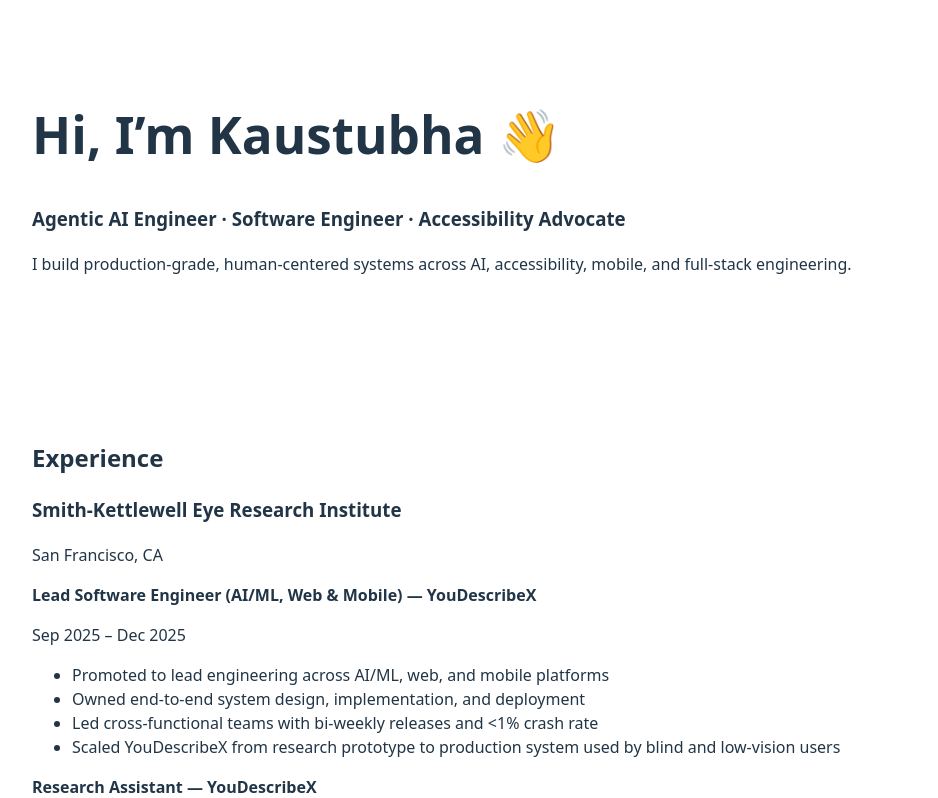
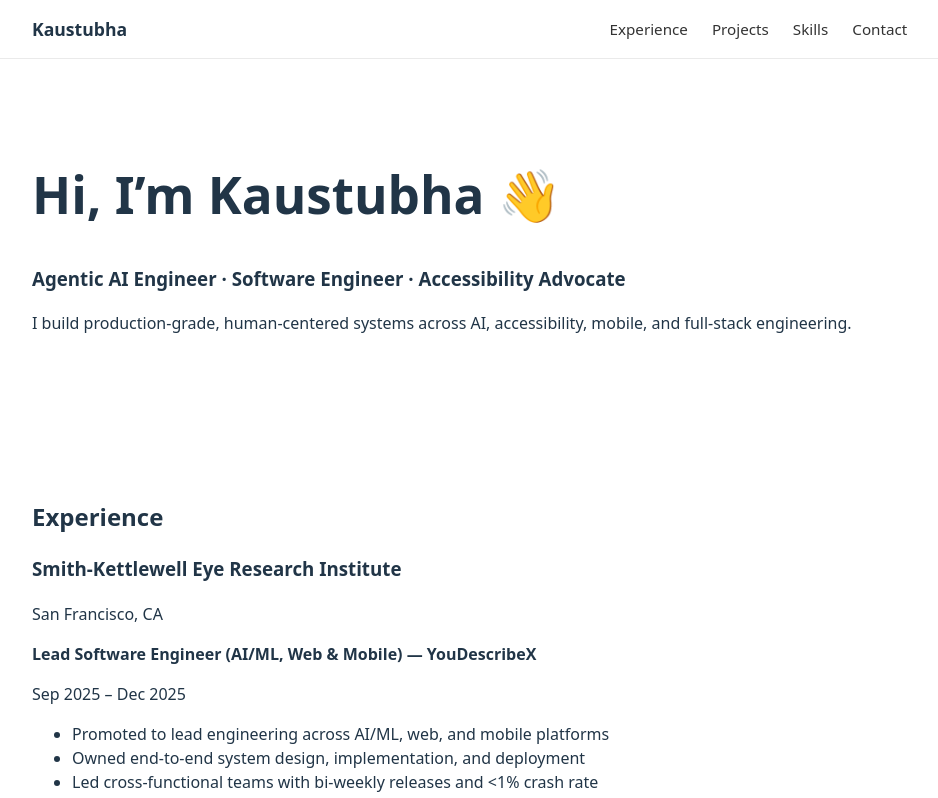
Before and after one commit to Kaustubha-09/Kaustubha-09.github.io, a React (Vite) app: page / in a window 1280 px wide. Shown: the top 798 px of the page, without its empty margins (0-938 px from the left). Built offline with nearby package versions, Linux system fonts and the light colour scheme.

Commit message:
Add simple sticky navbar with section anchors

```diff
--- a/src/App.jsx
+++ b/src/App.jsx
@@ -1,13 +1,19 @@
+import Navbar from "./components/Navbar";
 import Hero from "./components/Hero";
 import Experience from "./components/Experience";
 import Projects from "./components/Projects";
+import Skills from "./components/Skills";
+import Contact from "./components/Contact";
 
 function App() {
   return (
     <>
+      <Navbar />
       <Hero />
       <Experience />
       <Projects />
+      <Skills />
+      <Contact />
     </>
   );
 }
--- /dev/null
+++ b/src/components/Contact.jsx
@@ -0,0 +1,22 @@
+export default function Contact() {
+  return (
+    <section
+      id="contact"
+      style={{ padding: "4rem 2rem", maxWidth: "900px", margin: "0 auto" }}
+    >
+      <h2>Contact</h2>
+      <p>
+        Email:{" "}
+        <a href="mailto:kaustubha.ev@gmail.com">
+          kaustubha.ev@gmail.com
+        </a>
+      </p>
+      <p>
+        LinkedIn:{" "}
+        <a href="https://linkedin.com/in/kaustubha-ve" target="_blank">
+          linkedin.com/in/kaustubha-ve
+        </a>
+      </p>
+    </section>
+  );
+}
--- a/src/components/Navbar.jsx
+++ b/src/components/Navbar.jsx
@@ -1,49 +1,50 @@
 export default function Navbar() {
   return (
-    <nav
-      style={{
-        position: "sticky",
-        top: 0,
-        backgroundColor: "#ffffff",
-        borderBottom: "1px solid #eaeaea",
-        zIndex: 1000,
-      }}
-    >
-      <div
-        style={{
-          maxWidth: "1000px",
-          margin: "0 auto",
-          padding: "1rem 2rem",
-          display: "flex",
-          justifyContent: "space-between",
-          alignItems: "center",
-        }}
-      >
-        {/* Left: Name / Brand */}
-        <span style={{ fontWeight: 600, fontSize: "1.05rem" }}>
-          Kaustubha Eluri
-        </span>
+    <nav style={styles.nav}>
+      <div style={styles.container}>
+        <div style={styles.brand}>Kaustubha</div>
 
-        {/* Right: Navigation Links */}
-        <div style={{ display: "flex", gap: "1.5rem" }}>
-          <a href="#experience" style={linkStyle}>Experience</a>
-          <a href="#projects" style={linkStyle}>Projects</a>
-          <a
-            href="/resume.pdf"
-            target="_blank"
-            rel="noopener noreferrer"
-            style={linkStyle}
-          >
-            Resume
-          </a>
-        </div>
+        <ul style={styles.links}>
+          <li><a href="#experience" style={styles.link}>Experience</a></li>
+          <li><a href="#projects" style={styles.link}>Projects</a></li>
+          <li><a href="#skills" style={styles.link}>Skills</a></li>
+          <li><a href="#contact" style={styles.link}>Contact</a></li>
+        </ul>
       </div>
     </nav>
   );
 }
 
-const linkStyle = {
-  textDecoration: "none",
-  color: "#333",
-  fontWeight: 500,
+const styles = {
+  nav: {
+    position: "sticky",
+    top: 0,
+    zIndex: 100,
+    backgroundColor: "#ffffff",
+    borderBottom: "1px solid #eaeaea",
+  },
+  container: {
+    maxWidth: "1100px",
+    margin: "0 auto",
+    padding: "1rem 2rem",
+    display: "flex",
+    justifyContent: "space-between",
+    alignItems: "center",
+  },
+  brand: {
+    fontWeight: 700,
+    fontSize: "1.1rem",
+  },
+  links: {
+    listStyle: "none",
+    display: "flex",
+    gap: "1.5rem",
+    margin: 0,
+    padding: 0,
+  },
+  link: {
+    textDecoration: "none",
+    color: "#333",
+    fontSize: "0.95rem",
+  },
 };
--- /dev/null
+++ b/src/components/Skills.jsx
@@ -0,0 +1,11 @@
+export default function Skills() {
+  return (
+    <section
+      id="skills"
+      style={{ padding: "4rem 2rem", maxWidth: "900px", margin: "0 auto" }}
+    >
+      <h2>Skills</h2>
+      <p>Coming next — resume-aligned skill groups.</p>
+    </section>
+  );
+}
```
